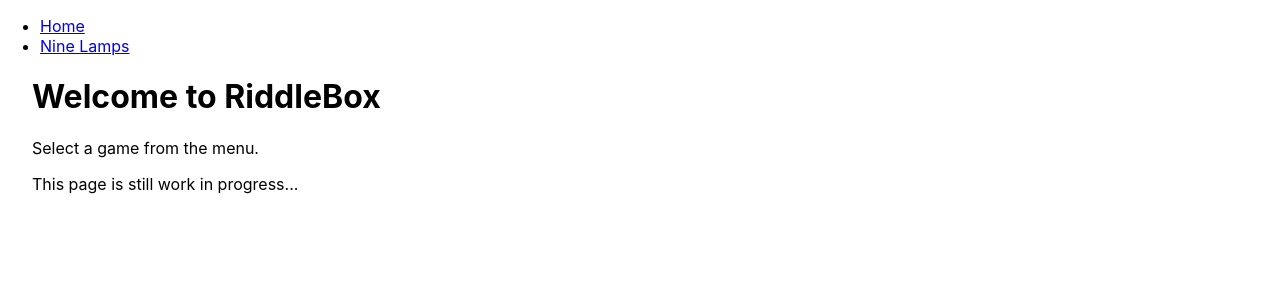
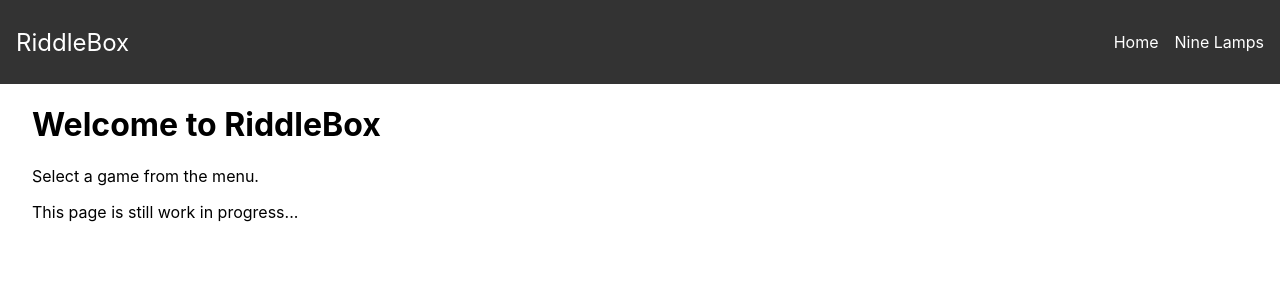
Before and after one commit to zumpious/riddle-box, a React (Create React App) app: page / in a window 1280 px wide. Shown: the top 300 px of the page. Built offline with nearby package versions, Linux system fonts and the light colour scheme; the HTML template or start-up script is replaced by a standard one.

Commit message:
Add simple burger menu

```diff
--- a/src/App.css
+++ b/src/App.css
@@ -1,12 +1,78 @@
 .bold {
   font-weight: bold;
-}
-
-.App-link {
-  color: #61dafb;
 }
 
 .homepage {
   padding-left: 2rem;
   padding-right: 2rem;
 }
+
+.navbar {
+  display: flex;
+  justify-content: space-between;
+  align-items: center;
+  background-color: #333;
+  padding: 1rem;
+  position: relative; /* Added to position the burger menu */
+}
+
+.navbar-brand {
+  display: flex;
+  align-items: center;
+}
+
+.navbar-brand a {
+  color: white;
+  text-decoration: none;
+  font-size: 1.5rem;
+}
+
+.burger-menu {
+  display: none;
+  font-size: 1.5rem;
+  background: none;
+  border: none;
+  color: white;
+  cursor: pointer;
+  position: absolute; /* Added to align the burger menu */
+  right: 1rem; /* Added to align the burger menu */
+}
+
+.nav-links {
+  list-style: none;
+  display: flex;
+  gap: 1rem;
+}
+
+.nav-links a {
+  color: white;
+  text-decoration: none;
+}
+
+
+
+@media (max-width: 768px) {
+  .burger-menu {
+    display: block;
+  }
+
+  .nav-links.open {
+    display: block;
+  }
+
+  .nav-links {
+    display: none;
+    flex-direction: column;
+    width: 100%;
+    background-color: #333;
+    position: absolute;
+    top: 60px;
+    left: 0;
+    padding: 1rem;
+    margin-top: 0;
+  }
+
+  .nav-links li {
+    margin-bottom: 1rem;
+  }
+}
--- a/src/App.js
+++ b/src/App.js
@@ -1,21 +1,33 @@
-import React from 'react';
+import React, { useState } from 'react';
 import './App.css';
 import { BrowserRouter as Router, Route, Routes, Link } from 'react-router-dom';
 import { CookiesProvider, useCookies } from 'react-cookie';
 import NineLamps from './games/nine_lamps/NineLamps';
 
 const App = () => {
+  const [isMenuOpen, setIsMenuOpen] = useState(false);
+
+  const toggleMenu = () => {
+    setIsMenuOpen(!isMenuOpen);
+  };
+
   return (
     <CookiesProvider>
       <Router>
         <div>
-          <nav>
-            <ul>
+          <nav className="navbar">
+            <div className="navbar-brand">
+              <Link to="/">RiddleBox</Link>
+              <button className="burger-menu" onClick={toggleMenu}>
+                ☰
+              </button>
+            </div>
+            <ul className={`nav-links ${isMenuOpen ? 'open' : ''}`}>
               <li>
-                <Link to="/">Home</Link>
+                <Link to="/" onClick={toggleMenu}>Home</Link>
               </li>
               <li>
-                <Link to="/nine-lamps">Nine Lamps</Link>
+                <Link to="/nine-lamps" onClick={toggleMenu}>Nine Lamps</Link>
               </li>
             </ul>
           </nav>
```
